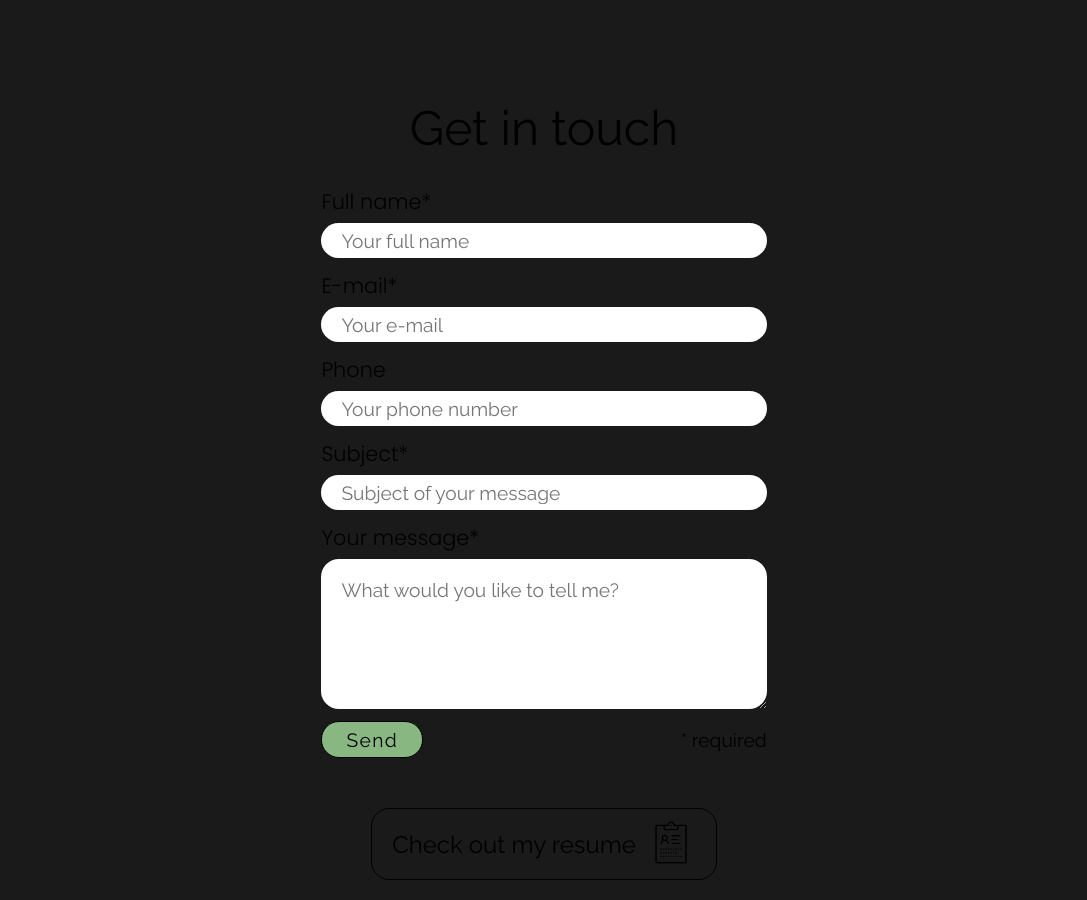
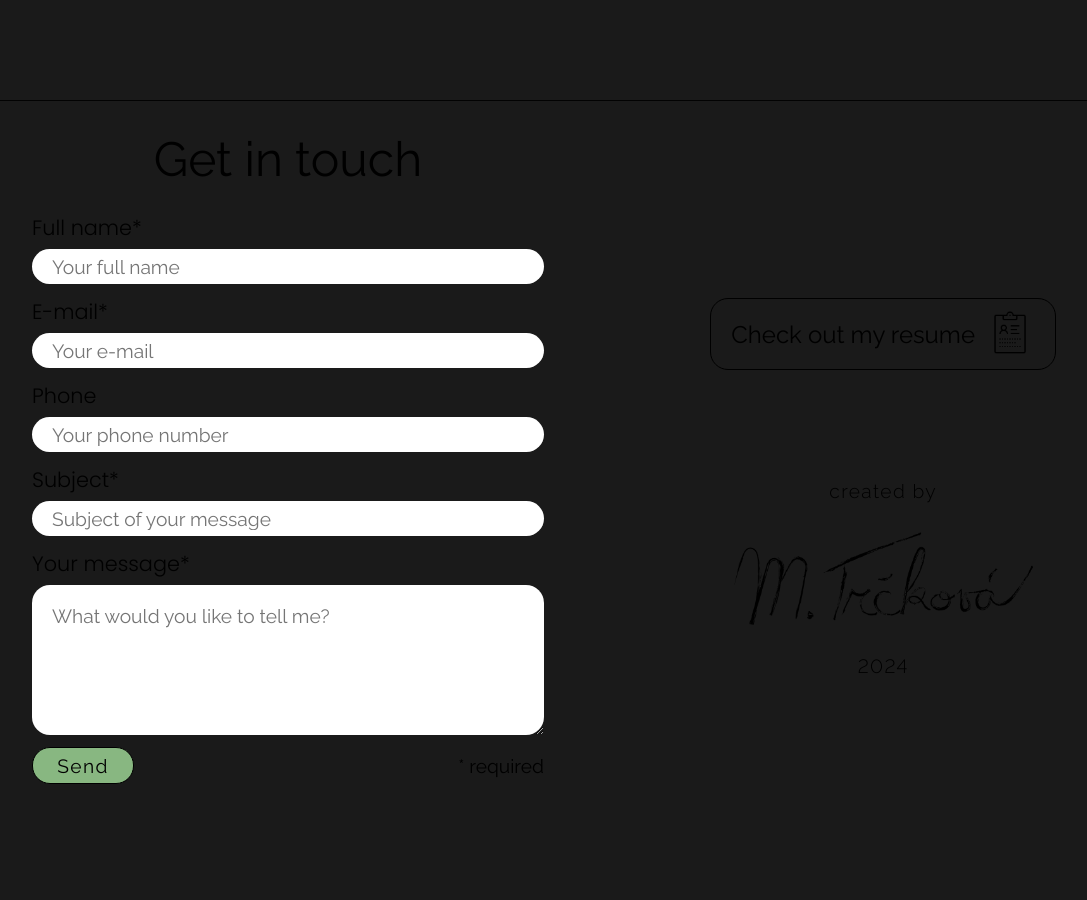
Before and after one commit to michaelamitr/personal-web-nextjs, a Next.js app: page /references in a window 1280 px wide. Shown: the part 1543-2443 px from the top of the page, without its empty margins (96-1183 px from the left). After the commit the page ends 2357 px from the top, so only its background shows below. Built offline with nearby package versions, Linux system fonts and the light colour scheme.

Commit message:
styled footer responsive

```diff
--- a/src/components/CV/cv.module.css
+++ b/src/components/CV/cv.module.css
@@ -8,7 +8,7 @@
   color: var(--text-black);
   border: 1px solid var(--text-black);
   border-radius: 18px;
-  margin-bottom: 20px;
+  margin: 60px 0 60px 0;
   padding: 10px 20px;
 }
 
--- a/src/components/ContactForm/contactForm.module.css
+++ b/src/components/ContactForm/contactForm.module.css
@@ -3,7 +3,6 @@
   padding: 0 8vw;
   max-width: 650px;
   margin: 0;
-  margin-bottom: 50px;
 }
 
 .fieldset {
@@ -12,7 +11,8 @@
 }
 
 .legend {
-  margin-bottom: 30px;
+  margin-bottom: 25px;
+  cursor: default;
 }
 
 .form_line {
@@ -78,9 +78,30 @@
   background-color: var(--day-sage);
 }
 
+@media (min-width: 1024px) {
+  .form {
+    padding: 0;
+    width: 50%;
+  }
+
+}
+
 @media (min-width: 1200px) {
 
   .submit_button:hover {
     scale: 1.05;
   }
 }
+
+
+@media (min-width: 1700px) {
+  .legend {
+    margin-bottom: 30px;
+  }
+
+  .form_line {
+    gap: 12px;
+    margin-bottom: 24px;
+  }
+
+}
--- a/src/components/Footer/footer.module.css
+++ b/src/components/Footer/footer.module.css
@@ -2,16 +2,73 @@
   position: relative;
   top: 100px;
   display: flex;
+  font-size: 3rem;
+  margin-top: 100px;
+  padding: 30px 0 30px 0;
+  border-top: 1px solid var(--background-black);
+}
+
+.footer_content {
+  display: flex;
   flex-direction: column;
   justify-content: center;
   align-items: center;
-  font-size: 3rem;
-  margin-top: 100px;
+  width: 100%;
+  max-width: 1300px;
 }
 
-.footer_info_container {
+.author_container {
   display: flex;
-  justify-content: center;
   align-items: center;
-  width: 100%;
+  justify-content: space-between;
+  gap: 20px;
+  margin: 0;
 }
+
+.author_container h3 {
+  font-size: 1.2rem;
+  font-weight: 300;
+  font-variant-numeric: lining-nums;
+  letter-spacing: 1.4px;
+  cursor: default;
+}
+
+.signature {
+  width: 125px;
+  height: auto;
+}
+
+@media (min-width: 1024px) {
+  .footer {
+    padding: 30px 10vw;
+  }
+
+  .footer_content {
+    flex-direction: row;
+    justify-content: space-between;
+  }
+
+  .info_wrapper {
+    display: flex;
+    flex-direction: column;
+    align-items: center;
+    margin: 0;
+    gap: 50px;
+  }
+
+  .author_container {
+    flex-direction: column;
+    gap: 30px;
+  }
+
+  .signature {
+    width: 300px;
+    height: auto;
+  }
+}
+
+@media (min-width: 1700px) {
+  .author_container h3 {
+    font-size: 1.4rem;
+  }
+}
--- a/src/components/Footer/footer.tsx
+++ b/src/components/Footer/footer.tsx
@@ -1,13 +1,27 @@
 import styles from './footer.module.css';
+import Image from 'next/image';
 import ContactForm from '../ContactForm/contactForm';
 import CV from '../CV/cv';
 
 export default function Footer() {
   return (
     <footer className={styles.footer}>
-      <ContactForm />
-      <div className={styles.footer_info_container}>
-        <CV />
+      <div className={styles.footer_content}>
+        <ContactForm />
+        <div className={styles.info_wrapper}>
+          <CV />
+          <div className={styles.author_container}>
+            <h3>created by</h3>
+            <Image
+              src={'/img/signature-MT.png'}
+              alt="Michaela Trčková Signature"
+              width={949}
+              height={339}
+              className={styles.signature}
+            />
+            <h3>2024</h3>
+          </div>
+        </div>
       </div>
     </footer>
   );
--- a/src/components/Header/header.module.css
+++ b/src/components/Header/header.module.css
@@ -55,9 +55,6 @@ li:has(.active) {
 
 
 @media (min-width: 1100px) {
-  .header {
-    padding: 0 5vw;
-  }
 
   .burgermenu_wrapper {
     display: none;
@@ -71,7 +68,7 @@ li:has(.active) {
     height: 80px;
     background-color: var(--background-transparent);
     backdrop-filter: blur(12px);
-    padding: 0;
+    padding: 0 5vw;
     gap: 60px;
   }
 
```
Also changed, not shown: public/img/signature-MT.png (added).
